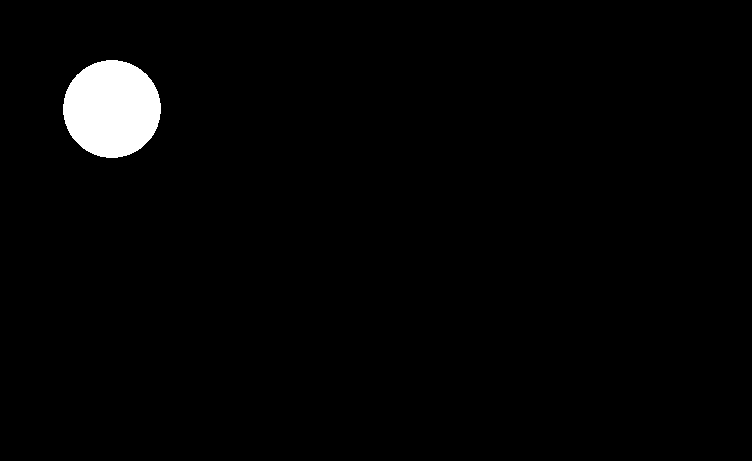
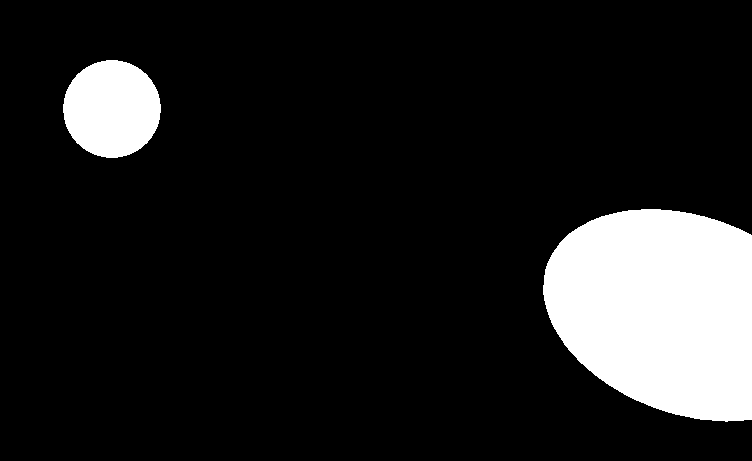
Before and after one commit to jacobaul/the_verse, a plain HTML site: page index.html in a window 1280 px wide. Shown: the part 291-752 px from the top of the page, without its empty margins (528-1280 px from the left). Drawn offline with nearby package versions, Linux system fonts and the light colour scheme.

Commit message:
Testing Star Placement

```diff
--- a/index.html
+++ b/index.html
@@ -6,6 +6,8 @@
 		    <link rel="stylesheet" href="shiny_style.css">
 	  </head>
 	  <body>
+		    <script src="res/entity_info/planets_moons_info.js"></script>
+		    <script src="res/entity_info/stars_info.js"></script>
 		    <script src="libs/threejs/three.js"></script>
 		    <script src="js/main.js"></script>
 	  </body>
--- a/js/main.js
+++ b/js/main.js
@@ -1,19 +1,18 @@
 var scene = new THREE.Scene();
 var camera = new THREE.PerspectiveCamera( 75, window.innerWidth / window.innerHeight, 0.1, 1000 );
 var renderer = new THREE.WebGLRenderer();
-
-var white_sun_geometry = new THREE.SphereGeometry(1,32,32 );
-var white_sun_material = new THREE.MeshStandardMaterial(  );
-var white_sun = new THREE.Mesh( white_sun_geometry, white_sun_material );
 
 var MAX_ZOOM_LEVEL = 1000;
 var MIN_ZOOM_LEVEL = 2;
 var ZOOM_DEFAULT_DAMPING = 0.1;
 var ZOOM_QUICK_DAMPING = 0.9;
 
-var zoom_damping = 0.1;
-var zoom_level = 10.0;
-var zoom_speed = 0.0;
+var ZOOM_DAMPING = 0.1;
+var ZOOM_LEVEL = 10.0;
+var ZOOM_SPEED = 0.0;
+
+var STARS;
+var PLANETS_MOONS;
 
 init();
 animate();
@@ -23,9 +22,26 @@ function init() {
     renderer.setSize( window.innerWidth, window.innerHeight );
     document.body.appendChild( renderer.domElement );
 
-    scene.add( white_sun );
+    importObjects();
+
+
+    for (star in STARS){
+        var starGeometry = new THREE.SphereGeometry(1,32,32 );
+        var starMaterial = new THREE.MeshStandardMaterial(  );
+        starMaterial.emissive = new THREE.Color("0xadadad");
+        var starObj = new THREE.Mesh( starGeometry, starMaterial );
+
+
+        starObj.position.x = STARS[star]['Distance'];
+        STARS[star]['sceneObj'] = starObj;
+        scene.add(starObj);
+    }
+
+    console.log(STARS['White Sun'])
+
+    //scene.add( white_sun );
     camera.position.z = 5;
-    white_sun_material.emissive = new THREE.Color("0xadadad");
+    //white_sun_material.emissive = new THREE.Color("0xadadad");
 
     window.addEventListener( 'wheel', onMouseWheel, false );
 
@@ -34,37 +50,55 @@ function init() {
 
 function animate() {
     requestAnimationFrame( animate );
-    white_sun.rotation.x += 0.01;
-    white_sun.rotation.y += 0.01;
+    //STARS['Penglai']['sceneObj'].position.add(rotateRelative(8.1, 0.1,0));
+    //white_sun.rotation.x += 0.01;
+    //white_sun.rotation.y += 0.01;
     zoom();
-    camera.lookAt( white_sun.position );
+    camera.lookAt( STARS['White Sun']['sceneObj'].position );
+
 
 	  renderer.render( scene, camera );
 }
 
 function zoom() {
-    if(zoom_level > MAX_ZOOM_LEVEL || zoom_level < MIN_ZOOM_LEVEL){
-        zoom_damping = ZOOM_QUICK_DAMPING;
+    if(ZOOM_LEVEL > MAX_ZOOM_LEVEL || ZOOM_LEVEL < MIN_ZOOM_LEVEL){
+        ZOOM_DAMPING = ZOOM_QUICK_DAMPING;
     }else{
-        zoom_damping = ZOOM_DEFAULT_DAMPING;
+        ZOOM_DAMPING = ZOOM_DEFAULT_DAMPING;
     }
 
-    zoom_level += zoom_speed;
+    ZOOM_LEVEL += ZOOM_SPEED;
 
-    if(zoom_level < MIN_ZOOM_LEVEL){
-        zoom_level = MIN_ZOOM_LEVEL;
+    if(ZOOM_LEVEL < MIN_ZOOM_LEVEL){
+        ZOOM_LEVEL = MIN_ZOOM_LEVEL;
     }
 
-    zoom_speed  = zoom_speed*(1-zoom_damping);
+    ZOOM_SPEED  = ZOOM_SPEED*(1-ZOOM_DAMPING);
 
-    camera.position.x = Math.sin( .5 * Math.PI * ( .5 ) ) * zoom_level;
-		camera.position.y = Math.sin( .25 * Math.PI * (  .5 ) ) * zoom_level;
-		camera.position.z = Math.cos( .5 * Math.PI * (  .5 ) ) * zoom_level;
+    camera.position.x = Math.sin( .5 * Math.PI * ( .5 ) ) * ZOOM_LEVEL;
+		camera.position.y = Math.sin( .25 * Math.PI * (  .5 ) ) * ZOOM_LEVEL;
+		camera.position.z = Math.cos( .5 * Math.PI * (  .5 ) ) * ZOOM_LEVEL;
 
 
 }
 
-function onMouseWheel( ev ) {
-    zoom_speed = ev.deltaY;
+function rotateRelative(r,theta,phi){
+    x = r * Math.sin(theta);
+    y = r * Math.cos(theta);
+    z = r * Math.cos(phi);
+
+    return new THREE.Vector3(x,y,z);
+
+ }
+
+function importObjects(){
+
+    STARS = JSON.parse(stars_info);
+    PLANETS_MOONS = JSON.parse(planet_moon_info);
 
 }
+
+function onMouseWheel( ev ) {
+    ZOOM_SPEED = ev.deltaY;
+
+}
--- /dev/null
+++ b/res/entity_info/.#planets_moons_info.js
@@ -0,0 +1 @@
+jacob@jacob-archlinux.18926:1581471308
```
Also changed, not shown: res/entity_info/planets_moons_info.js.
